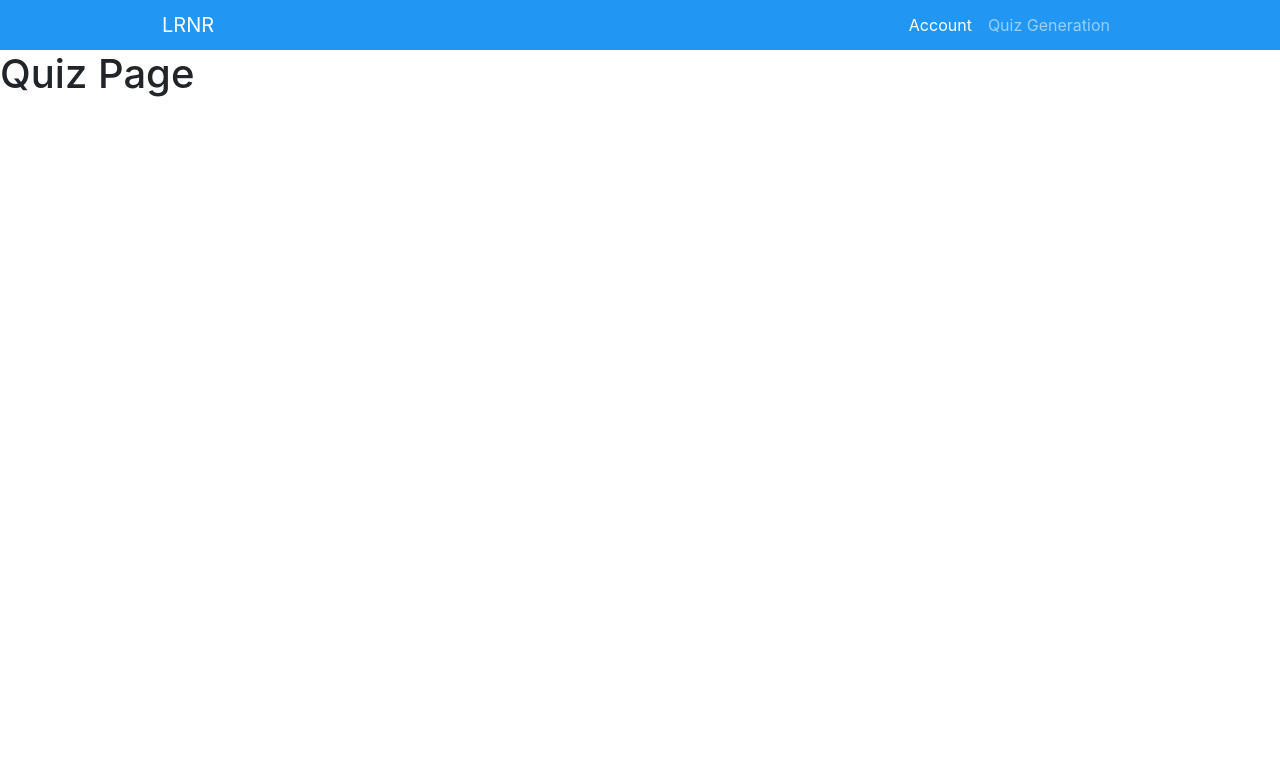
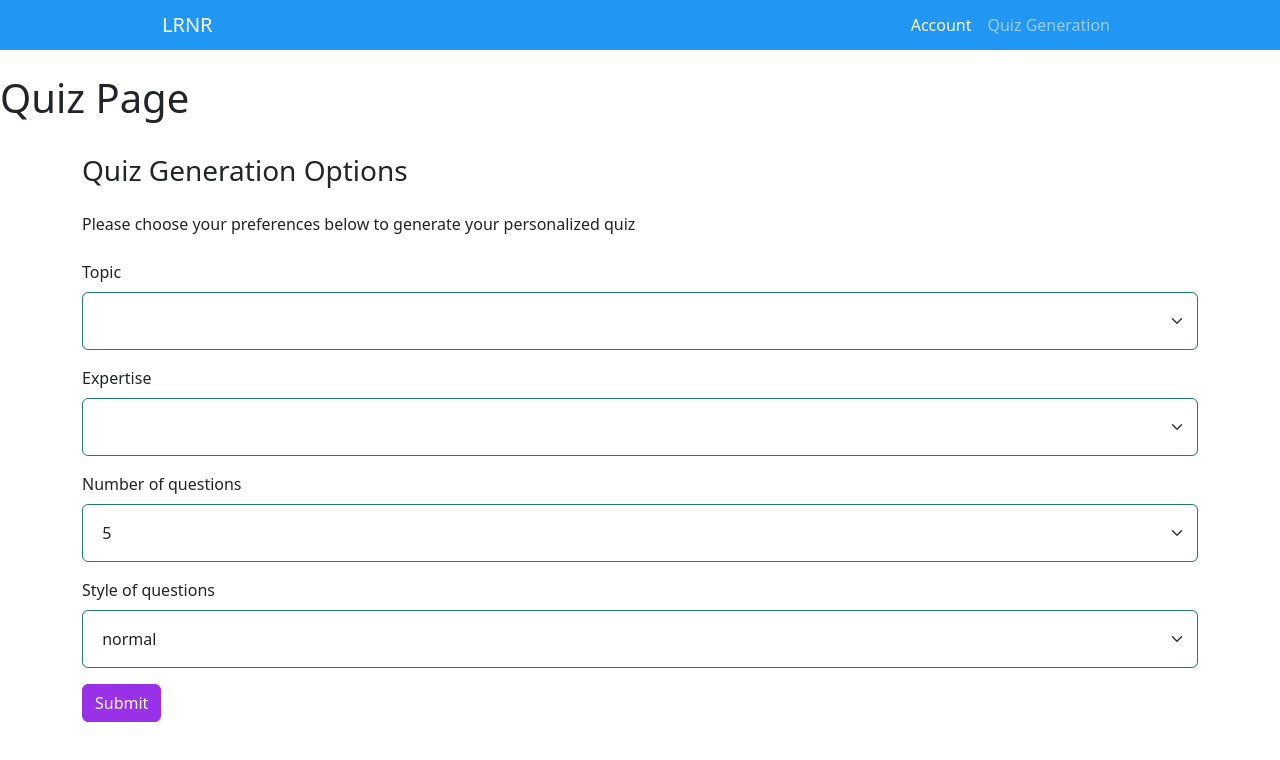
Before and after one commit to TommyPhi/LRNR-Team6-Frontend, a React (Create React App) app: page /quiz in a window 1280 px wide. Shown: the top 760 px of the page. Built offline with nearby package versions, Linux system fonts and the light colour scheme; the HTML template or start-up script is replaced by a standard one.

Commit message:
quiz form added

```diff
--- a/src/App.css
+++ b/src/App.css
@@ -1,34 +1,25 @@
-.App-logo {
-  height: 40vmin;
-  pointer-events: none;
+body .form-select {
+  border: 1.5px solid #1e7d70;
+  position: relative;
+  padding: 2vh 1.5vw;
+  cursor: pointer;
 }
 
-@media (prefers-reduced-motion: no-preference) {
-  .App-logo {
-    animation: App-logo-spin infinite 20s linear;
-  }
+.form-select:focus + .dropdown-menu {
+  transition: all 0.3s ease-in-out;
+  background-color: #ad3333;
+  opacity: 1;
+  z-index: 1;
+  transform: translateY(0);
 }
 
-.App-header {
-  background-color: #282c34;
-  min-height: 100vh;
-  display: flex;
-  flex-direction: column;
-  align-items: center;
-  justify-content: center;
-  font-size: calc(10px + 2vmin);
-  color: white;
+body .btn-custom {
+  background-color: #9931e9;
+  border-color: #9931e9;
 }
 
-.App-link {
-  color: #61dafb;
+/* On hover, darken the background color */
+body .btn-custom:hover {
+  background-color: #7f2992;
+  border-color: #7f2992;
 }
-
-@keyframes App-logo-spin {
-  from {
-    transform: rotate(0deg);
-  }
-  to {
-    transform: rotate(360deg);
-  }
-}
--- a/src/Quiz.jsx
+++ b/src/Quiz.jsx
@@ -1,9 +1,15 @@
 import React from 'react'
+import QuizForm from './components/QuizForm';  // Adjust the path based on your project structure
+
 
 export default function Quiz() {
   return (
     <div>
+      <br></br>
       <h1>Quiz Page</h1>
+      <br></br>
+      <QuizForm />
+
     </div>
   )
 }
--- /dev/null
+++ b/src/components/QuizForm.jsx
@@ -0,0 +1,163 @@
+// import React from "react";
+
+// export default function QuizForm() {
+//   return (
+//     <div className="container">
+//       <div className="section">
+//         <div className="row">
+//           <div className="col">
+//             <h3>Quiz Generation Options</h3>
+//           </div>
+//         </div>
+//         <div className="row">
+//           <div className="col mb-4">
+//             Please choose your preferences below to generate your personalized quiz
+//           </div>
+//         </div>
+//         <br />
+//         <div className="row">
+//           <div className="input-field col s12">
+//             <select id="topic">
+//               <option value="" disabled selected></option>
+//               <option value="golang">golang</option>
+//               <option value="aws">aws</option>
+//               <option value="javascript">javascript</option>
+//               <option value="ci/cd">CI/CD</option>
+//               <option value="growing you own garden">home gardens</option>
+//               <option value="coffee">coffee</option>
+//               <option value="finger food">finger foods</option>
+//             </select>
+//             <label>Topic</label>
+//           </div>
+//           <div className="input-field col s12">
+//             <select id="expertise">
+//               <option value="" disabled selected></option>
+//               <option value="novice">novice</option>
+//               <option value="intermediate">intermediate</option>
+//               <option value="expert">expert</option>
+//             </select>
+//             <label>Expertise</label>
+//           </div>
+//           <div className="input-field col s12">
+//             <select id="numquestions">
+//               <option value="" disabled></option>
+//               <option value="5" selected>5</option>
+//               <option value="10">10</option>
+//               <option value="15">15</option>
+//             </select>
+//             <label>Number of questions</label>
+//           </div>
+//           <div className="input-field col s12">
+//             <select id="questionstyle">
+//               <option value="" disabled></option>
+//               <option value="master oogway">master oogway</option>
+//               <option value="1940's gangster">1940's gangster</option>
+//               <option value="like i'm an 8 year old">like I'm an 8 year old</option>
+//               <option value="normal" selected>normal</option>
+//               <option value="master yoda">jedi</option>
+//               <option value="captain jack sparrow">captain jack sparrow</option>
+//               <option value="matthew mcconaughey">matthew mcconaughey</option>
+//             </select>
+//             <label>Style of questions</label>
+//           </div>
+//           <div className="input-field col s12">
+//             <button
+//               id="btn-categories"
+//               className="btn waves-effect waves-light"
+//               onClick={() => console.log("Button clicked")}
+//               >
+//               Submit
+//             </button>
+//           </div>
+//         </div>
+//       </div>
+//     </div>
+//   );
+// }
+
+import React from "react";
+// import '../index.css';
+import '../App.css';
+
+
+export default function QuizForm() {
+  return (
+    <div className="container">
+      <div className="section">
+        <div className="row">
+          <div className="col">
+            <h3 className="mb-4">Quiz Generation Options</h3>
+          </div>
+        </div>
+        <div className="row">
+          <div className="col mb-4">
+            Please choose your preferences below to generate your personalized quiz
+          </div>
+        </div>
+        <div className="row">
+          <div className="col-12 mb-3">
+            <label htmlFor="topic" className="form-label">
+              Topic
+            </label>
+            <select className="form-select" id="topic">
+              <option value="" disabled selected></option>
+              <option value="golang">golang</option>
+              <option value="aws">aws</option>
+              <option value="javascript">javascript</option>
+              <option value="ci/cd">CI/CD</option>
+              <option value="growing you own garden">home gardens</option>
+              <option value="coffee">coffee</option>
+              <option value="finger food">finger foods</option>
+            </select>
+          </div>
+          <div className="col-12 mb-3">
+            <label htmlFor="expertise" className="form-label">
+              Expertise
+            </label>
+            <select className="form-select" id="expertise">
+              <option value="" disabled selected></option>
+              <option value="novice">novice</option>
+              <option value="intermediate">intermediate</option>
+              <option value="expert">expert</option>
+            </select>
+          </div>
+          <div className="col-12 mb-3">
+            <label htmlFor="numquestions" className="form-label">
+              Number of questions
+            </label>
+            <select className="form-select" id="numquestions">
+              <option value="" disabled></option>
+              <option value="5" selected>5</option>
+              <option value="10">10</option>
+              <option value="15">15</option>
+            </select>
+          </div>
+          <div className="col-12 mb-3">
+            <label htmlFor="questionstyle" className="form-label">
+              Style of questions
+            </label>
+            <select className="form-select" id="questionstyle">
+              <option value="" disabled></option>
+              <option value="master oogway">master oogway</option>
+              <option value="1940's gangster">1940's gangster</option>
+              <option value="like i'm an 8 year old">like I'm an 8 year old</option>
+              <option value="normal" selected>normal</option>
+              <option value="master yoda">jedi</option>
+              <option value="captain jack sparrow">captain jack sparrow</option>
+              <option value="matthew mcconaughey">matthew mcconaughey</option>
+            </select>
+          </div>
+          <div className="col-12">
+          <button
+            id="btn-categories"
+            className="btn btn-primary btn-custom"
+            onClick={() => console.log("Button clicked")}
+            >
+            Submit
+            </button>
+          </div>
+        </div>
+      </div>
+    </div>
+  );
+}
--- a/src/index.css
+++ b/src/index.css
@@ -1,4 +1,4 @@
-body {
+/* body {
   margin: 0;
   font-family: -apple-system, BlinkMacSystemFont, 'Segoe UI', 'Roboto', 'Oxygen',
     'Ubuntu', 'Cantarell', 'Fira Sans', 'Droid Sans', 'Helvetica Neue',
@@ -10,4 +10,28 @@ body {
 code {
   font-family: source-code-pro, Menlo, Monaco, Consolas, 'Courier New',
     monospace;
-}
+} */
+
+/* ----------------------- */
+
+/* ------------------ MEDIA QUERY BREAK POINTS ----------------------*/
+
+/* PHONE USAGE */
+/* @media screen and (max-width: 400px) {
+
+} */
+
+/* TABLET USAGE  */
+
+/* @media screen and (min-width: 401px) and (max-width: 768px) {
+  } */
+
+  /* DESKTOP USAGE  */
+
+/* @media screen and (min-width: 769px) and (max-width: 1024px) {
+
+  header {
+      display: inline-block;
+  } */
+
+  /* -------------- END OF MEDIA QUERY --------------- */
```
Also changed, not shown: src/components/Results.jsx (added, +8 -0 lines), 1 other file (tests, documents, lock files or other folders).
